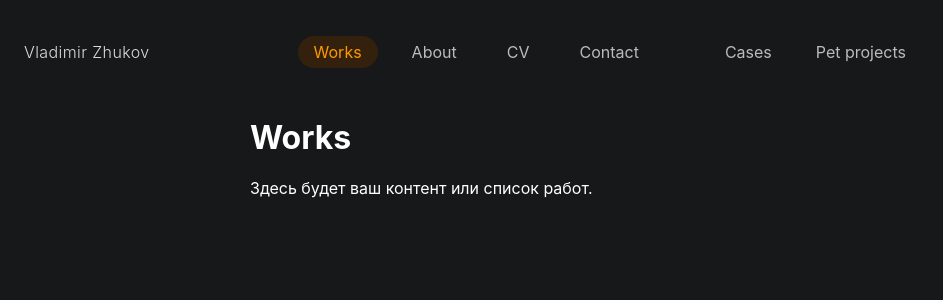
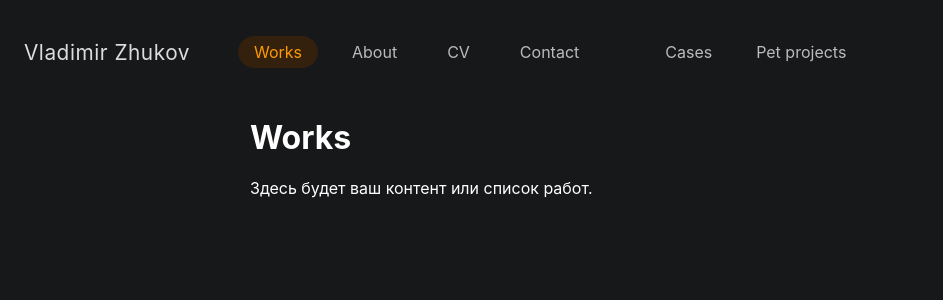
Before and after one commit to uxiscool/experience, a Jekyll site: the page built from index.md, in a window 1280 px wide. Shown: the top 300 px of the page, without its empty margins (0-943 px from the left). Built offline with Jekyll 4.4.1, drawn with Linux system fonts in a browser that asks for light colours.

Commit message:
Add files via upload

```diff
--- a/assets/css/main.css
+++ b/assets/css/main.css
@@ -25,9 +25,8 @@ header {
 }
 
 .logo a {
-  font-weight: 300;
-  font-size: 1rem;
-  padding-right: 100px;
+  font-weight: 400;
+  font-size: 1.3rem;
   color: #fff;
   text-decoration: none;
   letter-spacing: 0.025em;
```
